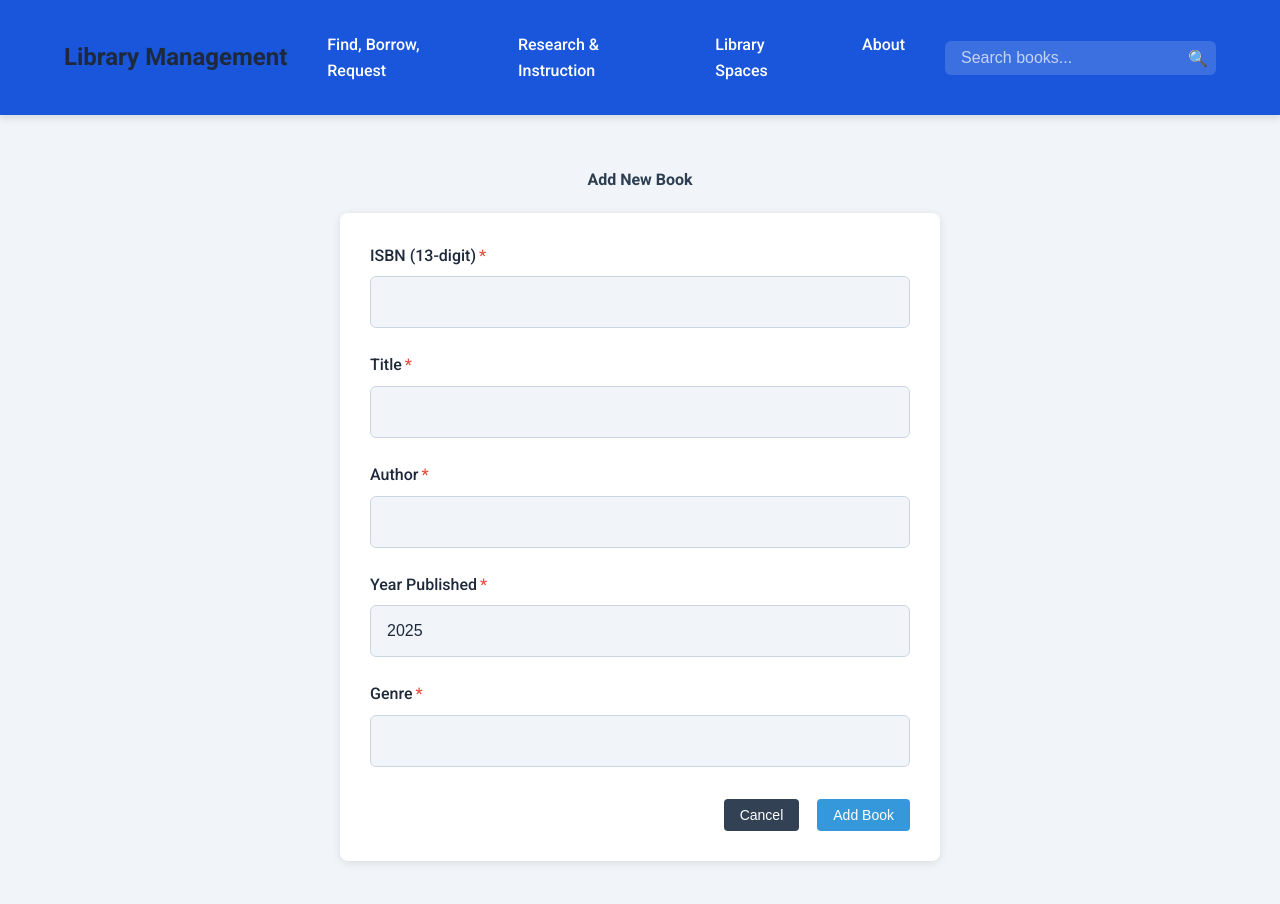
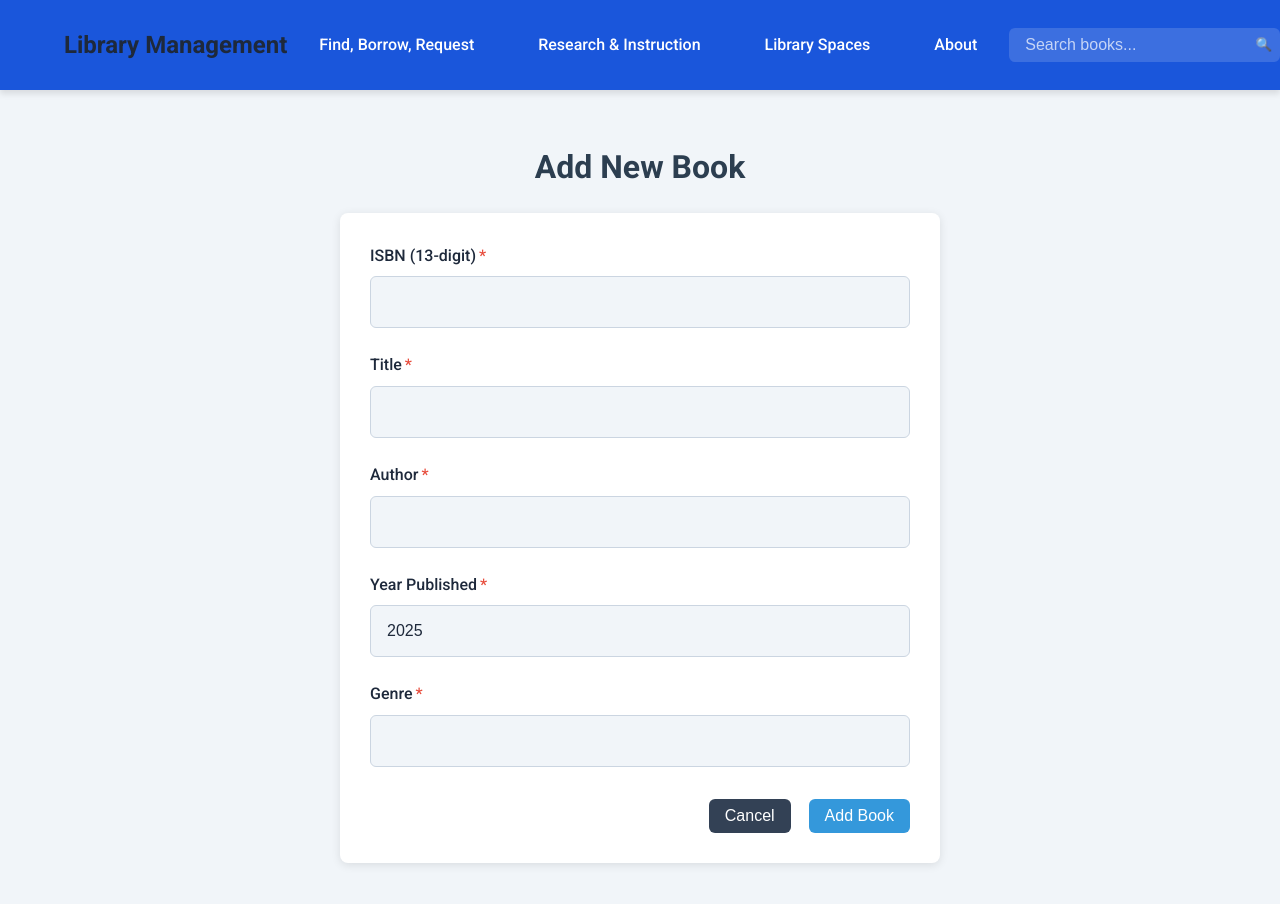
Before and after one commit to robinsingh-ai/assessment, a React (Create React App) app in the folder frontend/: page /add in a window 1280 px wide. Shown: the top 904 px of the page. Built offline with nearby package versions, Linux system fonts and the light colour scheme.

Commit message:
style: improve navbar and component UI for better consistency and UX

```diff
--- a/frontend/src/App.css
+++ b/frontend/src/App.css
@@ -1,6 +1,5 @@
 /* Import fonts */
 @import url('https://fonts.googleapis.com/css2?family=Roboto:wght@300;400;500;700&display=swap');
-
 
 * {
   box-sizing: border-box;
@@ -24,9 +23,10 @@ body {
 .content-container {
   flex: 1;
   padding: var(--spacing-xl);
-  max-width: 1200px;
+  max-width: 100%;
   margin: 0 auto;
   width: 100%;
+  display: block; /* Override any flex display that might be applied */
 }
 
 /* Utility classes */
@@ -72,28 +72,12 @@ h1 {
   font-weight: var(--font-weight-bold);
 }
 
-button {
-  cursor: pointer;
-  padding: var(--spacing-sm) var(--spacing-md);
-  background-color: var(--primary-color);
-  color: var(--text-light);
-  border: none;
-  border-radius: var(--border-radius-md);
-  font-size: var(--font-size-normal);
-  transition: background-color var(--transition-fast);
-}
-
-button:hover {
-  background-color: var(--primary-dark);
-}
-
-button + button {
-  margin-left: var(--spacing-sm);
-}
-
 /* Book List Page */
 .book-list-container {
   padding: var(--spacing-lg);
+  max-width: 1200px;
+  margin: 0 auto;
+  width: 100%;
 }
 
 .actions {
@@ -137,6 +121,25 @@ button + button {
   display: flex;
   justify-content: flex-end;
   margin-top: var(--spacing-lg);
+}
+
+.book-actions button {
+  cursor: pointer;
+  padding: var(--spacing-sm) var(--spacing-md);
+  background-color: var(--primary-color);
+  color: var(--text-light);
+  border: none;
+  border-radius: var(--border-radius-md);
+  font-size: var(--font-size-normal);
+  transition: background-color var(--transition-fast);
+}
+
+.book-actions button:hover {
+  background-color: var(--primary-dark);
+}
+
+.book-actions button + button {
+  margin-left: var(--spacing-sm);
 }
 
 .book-actions button:last-child {
@@ -199,6 +202,25 @@ button + button {
   margin-top: var(--spacing-xl);
 }
 
+.form-actions button {
+  cursor: pointer;
+  padding: var(--spacing-sm) var(--spacing-md);
+  background-color: var(--primary-color);
+  color: var(--text-light);
+  border: none;
+  border-radius: var(--border-radius-md);
+  font-size: var(--font-size-normal);
+  transition: background-color var(--transition-fast);
+}
+
+.form-actions button:hover {
+  background-color: var(--primary-dark);
+}
+
+.form-actions button + button {
+  margin-left: var(--spacing-sm);
+}
+
 .form-actions button:first-child {
   background-color: var(--background-dark);
 }
--- a/frontend/src/App.tsx
+++ b/frontend/src/App.tsx
@@ -14,7 +14,9 @@ const App: React.FC = () => {
     <div className="App">
       <Router>
         <Navbar onSearch={handleSearch} />
-        <div className="content-container">
+
+
+          <div className="content-container">
           <Routes>
             {routes.map((route) => (
               <Route
@@ -24,6 +26,7 @@ const App: React.FC = () => {
               />
             ))}
           </Routes>
+
         </div>
       </Router>
     </div>
--- a/frontend/src/components/books/BookList.css
+++ b/frontend/src/components/books/BookList.css
@@ -1,5 +1,6 @@
 .book-list-container {
   padding: 20px;
+  display: block;
 }
 
 .book-list-container h1 {
@@ -18,6 +19,7 @@
   display: grid;
   grid-template-columns: repeat(auto-fill, minmax(300px, 1fr));
   gap: 20px;
+  width: 100%;
 }
 
 .book-card {
--- a/frontend/src/components/layout/Navbar.css
+++ b/frontend/src/components/layout/Navbar.css
@@ -11,7 +11,6 @@
 
 .navbar-container {
   display: flex;
-  justify-content: space-between;
   align-items: center;
   max-width: 1200px;
   margin: 0 auto;
@@ -21,7 +20,7 @@
 /* Logo styles - Left side */
 .navbar-logo {
   flex: 0 0 auto;
-  margin-right: var(--spacing-lg);
+  margin-right: auto;
 }
 
 .navbar-logo a {
@@ -40,14 +39,14 @@
 /* Navigation menu - Middle */
 .navbar-menu {
   display: flex;
-  gap: var(--spacing-lg);
-  flex: 1 1 auto;
+  flex: 0 1 auto;
   justify-content: center;
+  margin: 0 auto;
 }
 
 .navbar-item {
   position: relative;
-  padding: var(--spacing-sm) 0;
+  padding: var(--spacing-sm) var(--spacing-md);
   cursor: pointer;
   font-weight: var(--font-weight-medium);
 }
@@ -58,6 +57,8 @@
   transition: background-color var(--transition-fast);
   color: var(--text-light);
   display: block;
+  white-space: nowrap;
+  text-decoration: none;
 }
 
 .dropdown-toggle:hover {
@@ -105,7 +106,7 @@
   display: flex;
   align-items: center;
   flex: 0 0 auto;
-  margin-left: var(--spacing-lg);
+  margin-left: auto;
 }
 
 .navbar-search form {
@@ -184,10 +185,6 @@
   .search-input {
     min-width: 180px;
   }
-
-  .navbar-menu {
-    gap: var(--spacing-md);
-  }
 }
 
 @media (max-width: 768px) {
@@ -203,6 +200,7 @@
   .navbar-logo {
     flex: 1;
     order: 1;
+    margin-right: 0;
   }
 
   .navbar-search {
@@ -213,11 +211,11 @@
   .navbar-menu {
     flex-basis: 100%;
     flex-direction: column;
-    gap: 0;
     max-height: 0;
     overflow: hidden;
     transition: max-height var(--transition-normal);
     order: 4;
+    margin: 0;
   }
 
   .navbar-menu.active {
@@ -228,6 +226,7 @@
   .navbar-item {
     width: 100%;
     border-top: 1px solid rgba(255, 255, 255, 0.1);
+    padding: 0;
   }
 
   .dropdown-toggle {
--- a/frontend/src/components/layout/PageContainer.css
+++ b/frontend/src/components/layout/PageContainer.css
@@ -1,5 +1,9 @@
 .page-container {
   padding: 20px;
+  display: block;
+  width: 100%;
+  max-width: 1200px;
+  margin: 0 auto;
 }
 
 .page-container h1 {
--- a/frontend/src/index.css
+++ b/frontend/src/index.css
@@ -54,43 +54,14 @@
   --transition-slow: 0.5s ease;
 }
 
-/* Reset styles */
-html, body, div, span, applet, object, iframe,
-h1, h2, h3, h4, h5, h6, p, blockquote, pre,
-a, abbr, acronym, address, big, cite, code,
-del, dfn, em, img, ins, kbd, q, s, samp,
-small, strike, strong, sub, sup, tt, var,
-b, u, i, center,
-dl, dt, dd, ol, ul, li,
-fieldset, form, label, legend,
-table, caption, tbody, tfoot, thead, tr, th, td,
-article, aside, canvas, details, embed,
-figure, figcaption, footer, header, hgroup,
-menu, nav, output, ruby, section, summary,
-time, mark, audio, video {
+/* Base styles */
+body {
   margin: 0;
   padding: 0;
-  border: 0;
-  font-size: 100%;
-  font: inherit;
-  vertical-align: baseline;
-}
-
-/* HTML5 display-role reset for older browsers */
-article, aside, details, figcaption, figure,
-footer, header, hgroup, menu, nav, section {
-  display: block;
-}
-
-body {
-  line-height: 1.6;
   font-family: var(--font-primary);
   color: var(--text-dark);
   background-color: var(--background-light);
-}
-
-ol, ul {
-  list-style: none;
+  line-height: 1.6;
 }
 
 a {
@@ -101,10 +72,6 @@ a {
 
 a:hover {
   color: var(--primary-dark);
-}
-
-button {
-  cursor: pointer;
 }
 
 /* Focus styles for accessibility */
```
